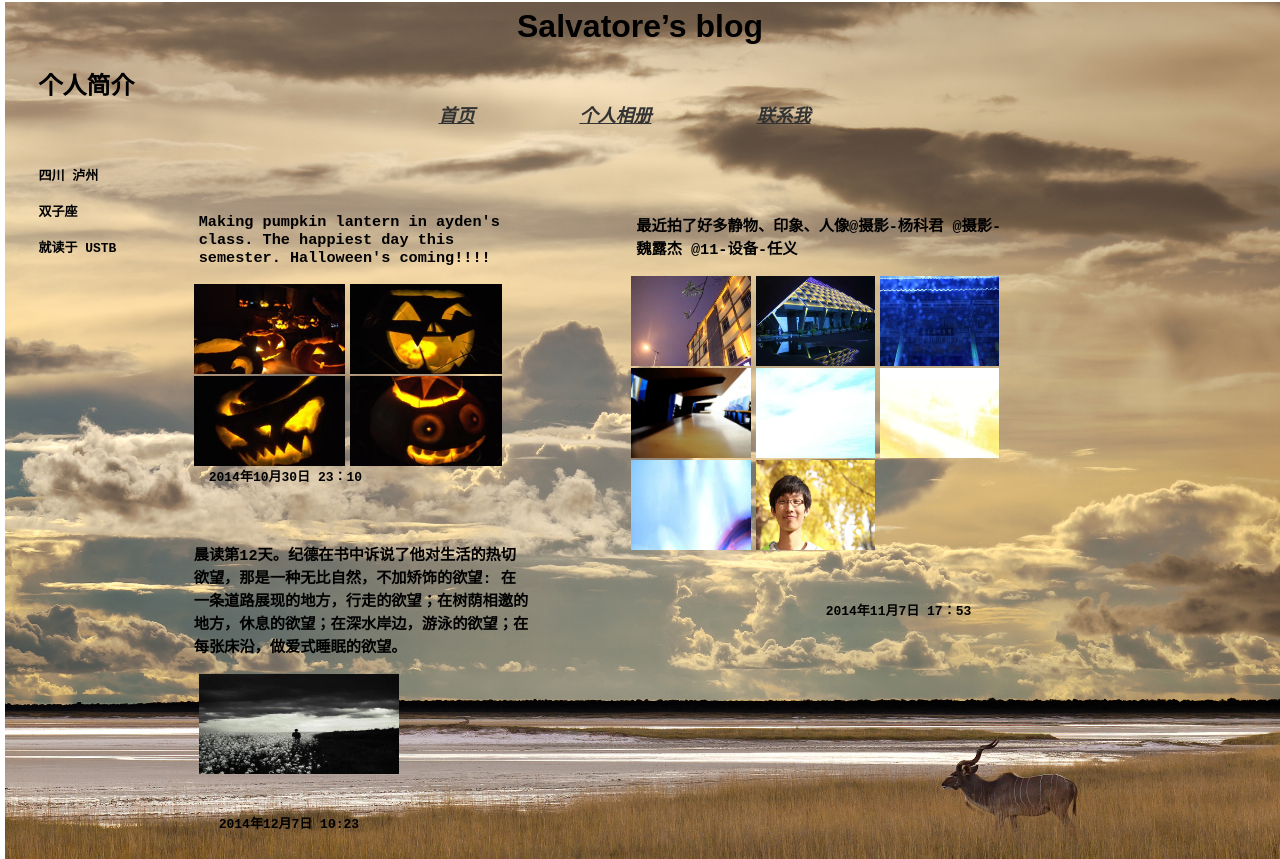
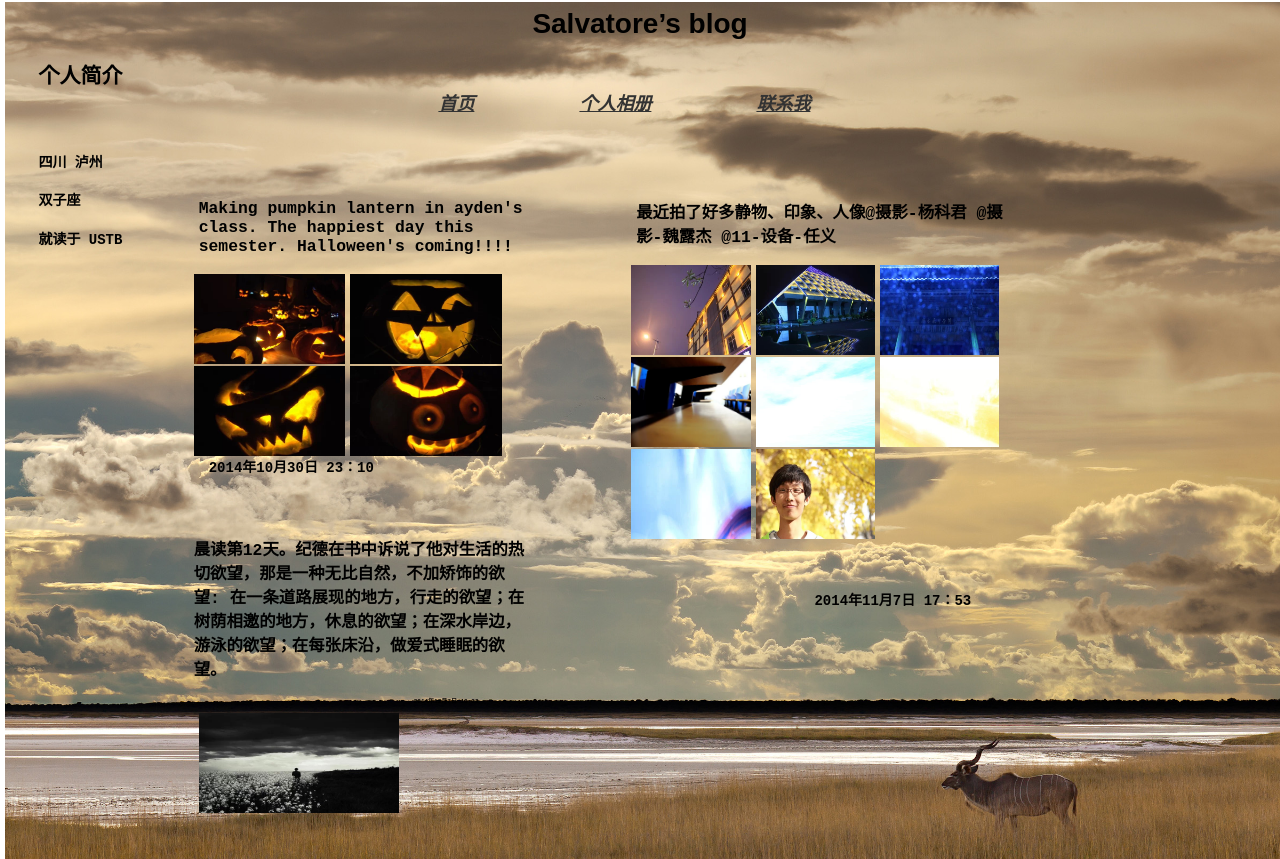
Before and after one commit to zrjaa1/zrjaa1.github.io, a plain HTML site: page index.html in a window 1280 px wide. After the commit the page ends 823 px from the top, so only its background shows below. Drawn offline with Linux system fonts and the light colour scheme.

Commit message:
version 4.0

```diff
--- a/index.html
+++ b/index.html
@@ -7,7 +7,8 @@
 	{
 	 margin-left:3%;
 	 margin-right:3%;
-	 font-family:monospace;}
+	 font-family:monospace;
+	 font-size:14px;}
 	#container-bg
         {
             position: absolute;
@@ -83,11 +84,10 @@
 
 	<section style=float:left;margin-left:25px;margin-top:5px;>				               								<!--一个article里含3个sections-->
 	<h3>晨读第12天。纪德在书中诉说了他对生活的热切欲望，那是一种无比自然，不加矫饰的欲望: 在一条道路展现的地方，行走的欲望；在树荫相邀的地方，休息的欲望；在深水岸边，游泳的欲望；在每张床沿，做爱式睡眠的欲望。</h3>
+	<h3 style=font-size:6px;margin-left:220px;margin-top:1px;>2014年12月7日 10:23 </h3>
 	<img src=img/psb.jpeg style=width:200px;height:100px;>
 	</section>
-	<section style=width:100%;margin-left:50px;margin-top:1px;>
-	<h4> 2014年12月7日 10:23 </h4>
-	</section>
+
 
 
 
```
